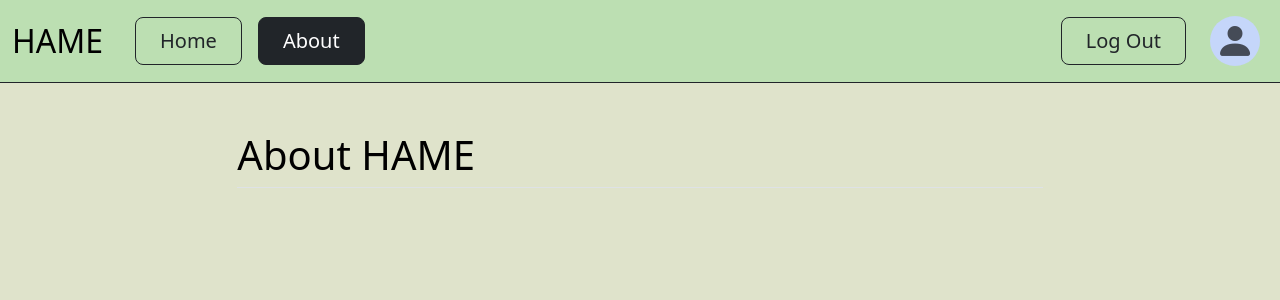
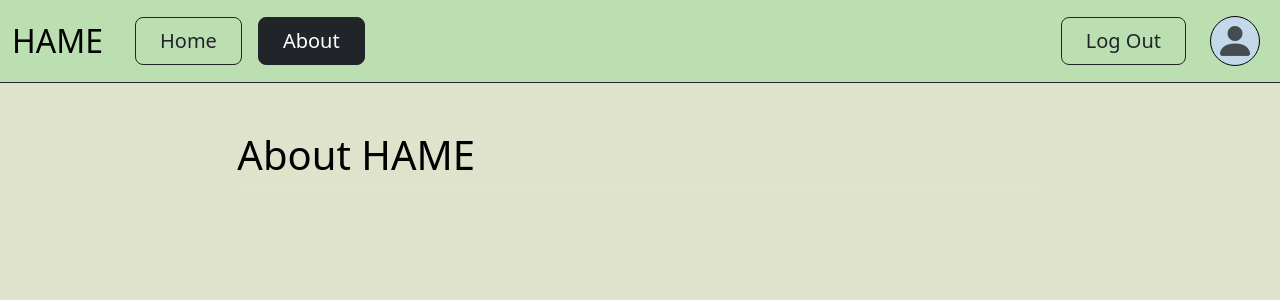
Before and after one commit to matthewsp124/hame, a Django app: page /hame/about/ in a window 1280 px wide. Shown: the top 300 px of the page. Run offline with Django 5.2, Linux system fonts and the light colour scheme; the visitor is signed in with stand-in values (Sample User, id 1).

Commit message:
minor UI improvements

```diff
--- a/hame_project/hame/templates/hame/base.html
+++ b/hame_project/hame/templates/hame/base.html
@@ -32,13 +32,12 @@
                         <a href="{% url 'hame:index' %}" class="btn btn-lg btn-outline-dark px-4 {% if request.resolver_match.url_name == 'index' %}active{% endif %}">Home</a>
                         <a href="{% url 'hame:about' %}" class="btn btn-lg btn-outline-dark px-4 {% if request.resolver_match.url_name == 'about' %}active{% endif %}">About</a>
                     </div>
-                    <ul class="navbar-nav ms-auto navbar-right align-items-center gap-3">
-                        <li class="nav-item">
+                    <div class="navbar-nav ms-auto navbar-right align-items-center gap-3 mt-4 mt-lg-0">
                         {% if user.is_authenticated %}
                             <div class="navbar-nav gap-3 align-items-center">
                                 <a href="{% url 'hame:logout' %}" class="btn btn-lg btn-outline-dark px-4" style="height: 48px;">Log Out</a>
                                 <a href="{% url 'hame:profile' %}" class="nav-link">
-                                        <span class="rounded-circle light-blue-background d-inline-flex align-items-center justify-content-center" style="width: 50px; height: 50px;">
+                                    <span class="rounded-circle light-blue-background d-inline-flex align-items-center justify-content-center border border-black" style="width: 50px; height: 50px;">
                                         <i class="bi bi-person-fill fs-1"></i>
                                     </span>
                                 </a>
@@ -49,8 +48,7 @@
                                 <a href="{% url 'hame:login' %}" class="btn btn-lg btn-outline-dark px-4">Log In</a>
                             </div>
                         {% endif %}
-                        </li>
-                    </ul>
+                    </div>
                 </div>
             </div>
         </nav>
--- a/hame_project/hame/templates/hame/profile.html
+++ b/hame_project/hame/templates/hame/profile.html
@@ -20,7 +20,7 @@
                         <span class="text-muted">{{ entry.created_at|date:"Y-m-d" }}</span>
                     </div>
                     {% if entry.text_body %}
-                        <p class="mb-1">{{ entry.text_body }}</p>
+                        <p class="mb-1 fs-5">{{ entry.text_body }}</p>
                         <br>
                         <a href="{% url 'hame:add_review' entry.location.id %}" class="btn btn-primary">Edit</a>
                         <form method="POST" action="{% url 'hame:delete_review' entry.id %}" class="d-inline" onsubmit="return confirm('Are you sure you want to delete this review?');">
@@ -30,7 +30,7 @@
                 </div>
             {% empty %}
                 <div class="list-group-item py-3 light-blue-background">
-                    <p class="mb-1 text-center">Nothing here yet - add some reviews and check back!</p>
+                    <p class="mb-1 text-center fs-5">Nothing here yet - add some reviews and check back!</p>
                 </div>
             {% endfor %}
         </div>
--- a/hame_project/static/styles.css
+++ b/hame_project/static/styles.css
@@ -8,7 +8,7 @@
 }
 
 .light-blue-background {
-    background-color: #c5d6fa !important;
+    background-color: #c5d6fac5 !important;
 }
 
 .light-yellow-background {
```
Lines whose indentation alone changed are shown as unchanged.
